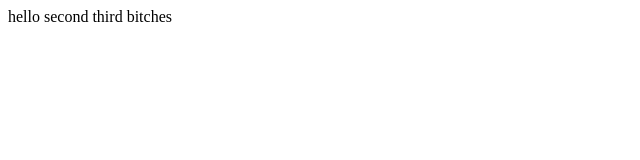
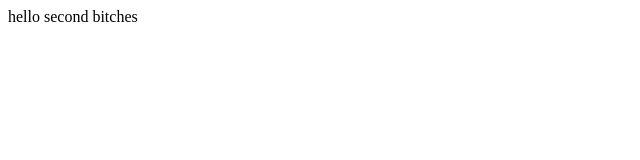
Before and after one commit to maraaat/git-test, a plain HTML site: page index.html in a window 1280 px wide. Shown: the full height of the page, 0-640 px from the left. Drawn offline with Linux system fonts and the light colour scheme.

Commit message:
Revert "second html"
This reverts commit e62885089de89a7cc1b33686d4160475d8c415d5.

```diff
--- a/index.html
+++ b/index.html
@@ -1 +1 @@
-<h> hello second third bitches <h1>
+<h> hello second bitches <h1>
```
